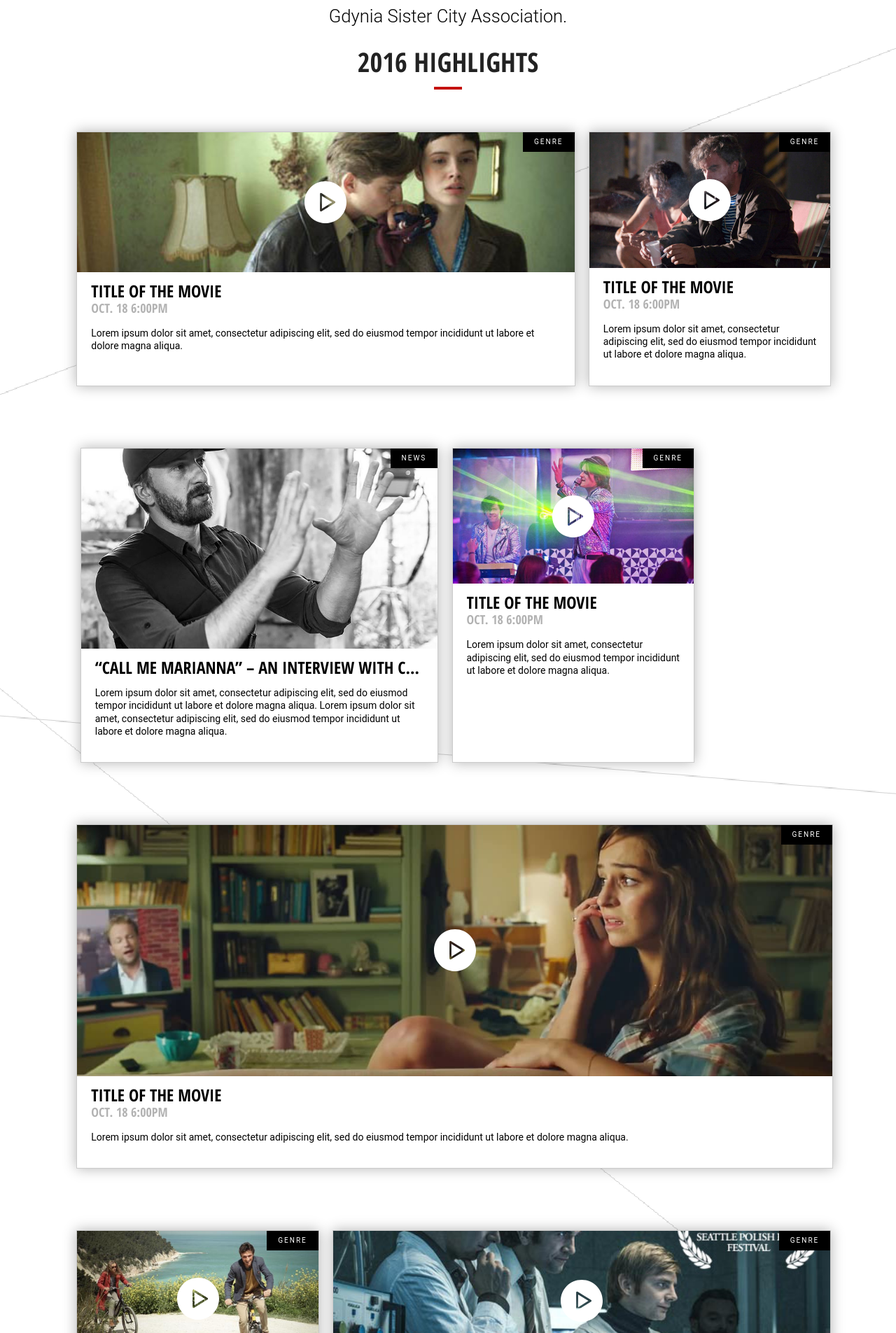
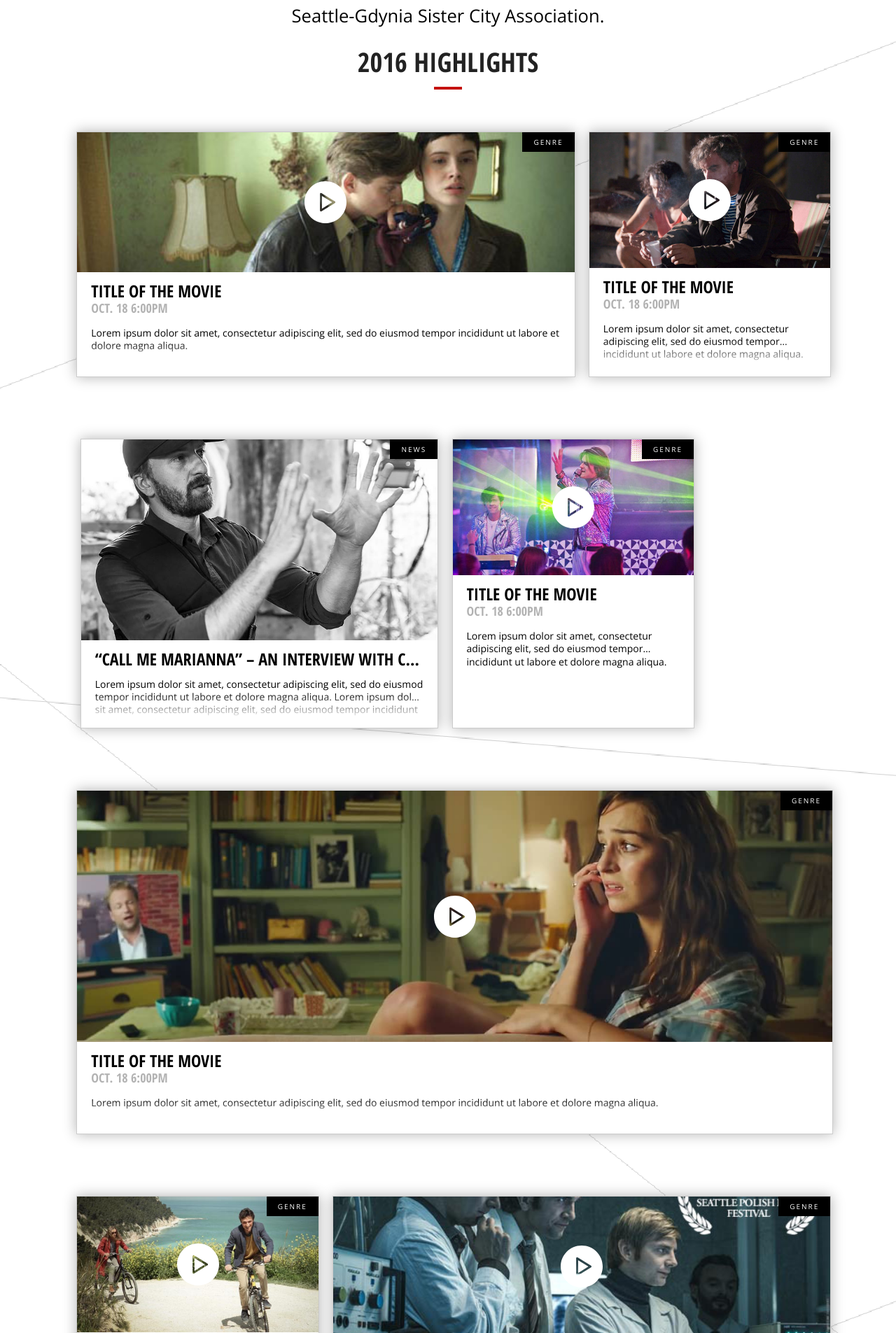
Before and after one commit to romanpohorecki-zz/spff, a PHP site: page / in a window 1280 px wide. Shown: the part 647-2552 px from the top of the page at 70% size. Run offline with PHP 8.4, Linux system fonts and the light colour scheme.

Commit message:
fixed email button; fixed text overflow on tiles; fixed Robot font substitution.

```diff
--- a/css/style.css
+++ b/css/style.css
@@ -6,7 +6,7 @@
 				}
 
 				body {
-					font-family: 'Roboto';
+					font-family: 'Open Sans';
 				}
 
 				a {
@@ -428,6 +428,27 @@
    					transition: all .3s ease-in-out;
 				}
 
+				.tile:after {
+					content: "";
+				    position: absolute;
+				    bottom: 0;
+				    width: 100%;
+				    height: 50px;
+				    display: block;
+					/* Permalink - use to edit and share this gradient: http://colorzilla.com/gradient-editor/#ffffff+0,ffffff+76,ffffff+100&0+0,0+0,1+76,1+100 */
+					background: -moz-linear-gradient(top,  rgba(255,255,255,0) 0%, rgba(255,255,255,1) 76%, rgba(255,255,255,1) 100%); /* FF3.6-15 */
+					background: -webkit-linear-gradient(top,  rgba(255,255,255,0) 0%,rgba(255,255,255,1) 76%,rgba(255,255,255,1) 100%); /* Chrome10-25,Safari5.1-6 */
+					background: linear-gradient(to bottom,  rgba(255,255,255,0) 0%,rgba(255,255,255,1) 76%,rgba(255,255,255,1) 100%); /* W3C, IE10+, FF16+, Chrome26+, Opera12+, Safari7+ */
+					filter: progid:DXImageTransform.Microsoft.gradient( startColorstr='#00ffffff', endColorstr='#ffffff',GradientType=0 ); /* IE6-9 */
+				}
+
+
+				.tile-poster.tile:after {
+					left: 31.5%;
+					width: 68.5%;
+				}
+
+
 				.tile:hover {
 					transform: scale(1.02);
 				}
@@ -473,7 +494,6 @@
 				.tile-poster .tile-content:after {
 					padding-top: 100%;
 				}
-
 
 				.tile a{
 					position: absolute;
@@ -484,12 +504,6 @@
 					z-index: 100;
 					border: 0;
 				}
-
-				/*
-				.tile-content img {
-					width: 100%;
-					display: block;
-				}*/
 
 				.tile-genre {
 					background-color: rgba(0,0,0,1);
@@ -506,11 +520,16 @@
 
 				.tile-additional-context {
 					padding: 5px 20px 20px 20px;
-				}
-
-
-				.tile-additional-context img {
-					width: inherit;
+					overflow: hidden;
+				}
+
+				.tile-additional-context p {
+				    display: inline-block;
+				    display: -webkit-inline-box;
+				    max-height: 100%;
+				    vertical-align: middle;
+				    -webkit-box-orient: vertical;
+				    -webkit-line-clamp: 2;
 				}
 
 				.tile-additional-context h3{
@@ -717,6 +736,7 @@
 					background-repeat: no-repeat;
 					background-position: right 20px center;
 					text-align: left;
+					width: 120px;
 				}
 
 				.button-facebook {
--- a/index.php
+++ b/index.php
@@ -95,7 +95,10 @@
 						<p>
 						Lorem ipsum dolor sit amet, consectetur adipiscing elit, sed do eiusmod tempor incididunt ut labore et dolore magna aliqua.
 						Lorem ipsum dolor sit amet, consectetur adipiscing elit, sed do eiusmod tempor incididunt ut labore et dolore magna aliqua.
-
+				Lorem ipsum dolor sit amet, consectetur adipiscing elit, sed do eiusmod tempor incididunt ut labore et dolore magna aliqua.
+						Lorem ipsum dol
+						Lorem ipsum dolor sit amet, consectetur adipiscing elit, sed do eiusmod tempor incididunt ut labore et dolore magna aliqua.
+						Lorem ipsum dol
 						</p>
 					</div>
 					<a href='news/news-item.php'></a>
```
